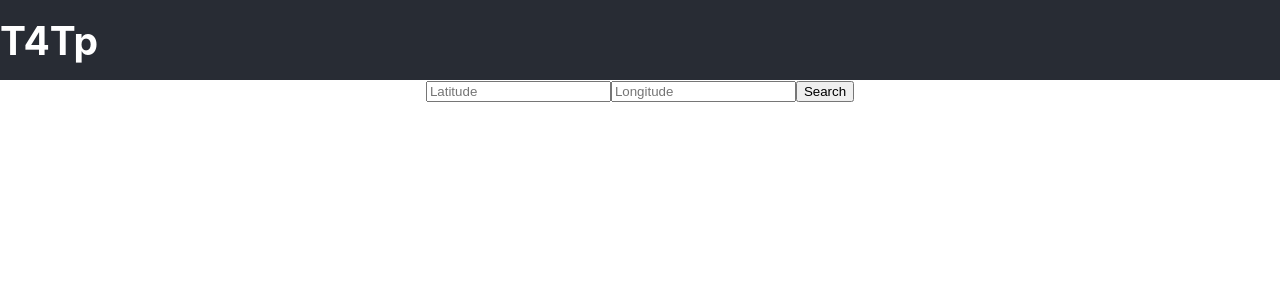
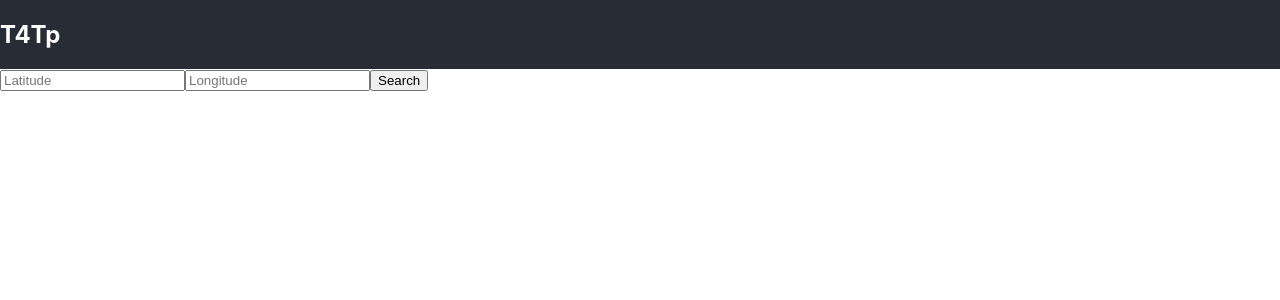
Before and after one commit to AsherSpurr/t4t-p, a React (Create React App) app: page / in a window 1280 px wide. Shown: the top 300 px of the page. Built offline with nearby package versions, Linux system fonts and the light colour scheme; no server answers.

Commit message:
fetch working but on infinate loop - update dependancys

```diff
--- a/public/index.html
+++ b/public/index.html
@@ -6,8 +6,8 @@
     <meta name="viewport" content="width=device-width, initial-scale=1" />
     <meta name="theme-color" content="#000000" />
     <meta
-      name="description"
-      content="Web site created using create-react-app"
+      name="T4T P"
+      content="Web site for finding transgender safe bathrooms."
     />
     <link rel="apple-touch-icon" href="%PUBLIC_URL%/logo192.png" />
     <!--
@@ -24,7 +24,7 @@
       work correctly both with client-side routing and a non-root public URL.
       Learn how to configure a non-root public URL by running `npm run build`.
     -->
-    <title>React App</title>
+    <title>T4T P</title>
   </head>
   <body>
     <noscript>You need to enable JavaScript to run this app.</noscript>
--- a/src/Components/App/App.css
+++ b/src/Components/App/App.css
@@ -1,32 +1,16 @@
 .App {
-  text-align: center;
+  min-height: 100vh;
+  min-width: 100vw;
 }
-
-.App-logo {
-  height: 40vmin;
-  pointer-events: none;
-}
-
-@media (prefers-reduced-motion: no-preference) {
-  .App-logo {
-    animation: App-logo-spin infinite 20s linear;
-  }
-}
-
 .App_header {
   background-color: #282c34;
   max-height: 10vh;
   display: flex;
   align-items: center;
-  font-size: calc(10px + 2vmin);
+  font-size: 1em;
   color: white;
 }
 
-@keyframes App-logo-spin {
-  from {
-    transform: rotate(0deg);
-  }
-  to {
-    transform: rotate(360deg);
-  }
+.main {
+  height: 100vh;
 }
--- a/src/Components/App/App.js
+++ b/src/Components/App/App.js
@@ -4,16 +4,18 @@ import About from '../about/About'
 import Landing from '../landing/Landing'
 import Error from '../error/Error'
 import LocDetails from '../locDetails/LocDetails'
-import { useState } from 'react';
+import { useState, useCallback } from 'react';
 
 function App() {
   const [locs, setLocs] = useState([])
+
 
   function updateLocs(locs) {
     if(locs) {
       setLocs(locs)
     }
   }
+  console.log(locs)
   return (
     <div className="App">
       <header className="App_header">
--- a/src/Components/landing/Landing.js
+++ b/src/Components/landing/Landing.js
@@ -1,5 +1,5 @@
 import './Landing.css';
-import { useState } from 'react'
+import { useState, useEffect } from 'react'
 import Search from '../search/Search'
 import Filter from '../filter/Filter'
 import Locations from '../locations/Locations'
@@ -8,23 +8,35 @@ import { fetchBRsByLoc } from '../../apiCalls';
 const Landing = ({ updateLocs, locs }) => {
     //Handle fetch of actual bathrooms here
     //use updateLocs in Landing
+    const [lat, setlat] = useState('')
+    const [lon, setlon] = useState('')
 
-    async function handleBRsByLoc(lat, lon, ada, unisex ) {
+    useEffect(() => {
+        handleBRsByLoc(lat, lon)
+    }, [ lat, lon, updateLocs])
+
+    async function handleBRsByLoc(lat, lon) {
         try {
-            const locations = await fetchBRsByLoc(lat, lon, ada, unisex)
+            const locations = await fetchBRsByLoc(lat, lon)
             updateLocs(locations)
         } catch(error) {
             throw error
         }
     }
+
+    function setLatLonState(lat, lon) {
+        setlat(lat)
+        setlon(lon)
+    }
+
     return (
-        <>
+        <div className='Landing_wrapper'>
         {/* handle coordinates fetch in search
         use the return to fire the fetch in here to fetch bathrooms */}
-            <Search handleBRsByLoc={handleBRsByLoc}/>
+            <Search setLatLonState={setLatLonState}/>
             <Filter />
             <Locations locs={locs}/>
-        </>
+        </div>
     )
 }
 
--- a/src/Components/locations/Locations.js
+++ b/src/Components/locations/Locations.js
@@ -1,8 +1,9 @@
 import './Locations.css';
 
-const Locations = () => {
+const Locations = ({ locs }) => {
     return (
         <>
+        <h2>{locs.id}</h2>
         </>
     )
 }
--- a/src/Components/search/Search.js
+++ b/src/Components/search/Search.js
@@ -4,20 +4,29 @@ import { useEffect } from 'react';
 
 
 
-const Search = () => {
+const Search = ({ setLatLonState}) => {
     //Use google api to fetch -> then set state based off that fetch
-    const [lat, setLat] = useState()
-    const [lon, setLon] = useState()
+    const [lat, setLat] = useState('')
+    const [lon, setLon] = useState('')
+    //Convert to integers
 
     console.log(typeof(lon))
 
+    // useEffect(() => {
+    //     setLatLonState(lat, lon)
+    // }, [lat, lon, setLatLonState])
+
+    function wrapper(e) {
+        e.preventDefault()
+        setLatLonState(lat, lon)
+    }
 
     return (
         <div className='Search_div_container'>
             <form className='Search_form'>
-                <input className='Search_input' id='Search_lat_input' type='number' placeholder='Latitude'  name='lat' value={lat} onChange={(e) => setLat(e.target.value)}></input>
-                <input className='Search_input' id='Search_lon_input' type='number' placeholder='Longitude'  name='lon' value={lon} onChange={(e) => setLon(e.target.value)}></input>
-                <button className='Search_button' type='submit' value='submit'>Search</button>
+                <input className='Search_input' id='Search_lat_input' type='text' placeholder='Latitude'  name='lat' value={lat} onChange={(e) => setLat(e.target.value)}></input>
+                <input className='Search_input' id='Search_lon_input' type='text' placeholder='Longitude'  name='lon' value={lon} onChange={(e) => setLon(e.target.value)}></input>
+                <button className='Search_button' type='submit' onClick={(e) => wrapper(e)}>Search</button>
             </form>
         </div>
     )
--- a/src/apiCalls.js
+++ b/src/apiCalls.js
@@ -2,7 +2,7 @@
 //Bennett
 // 39.753604
 //-104.428580
-const fetchBRsByLoc = async (lat, lon, ada, unisex) => {
+const fetchBRsByLoc = async (lat, lon) => {
     try {
         const response = await fetch(`https://www.refugerestrooms.org/api/v1/restrooms/by_location?page=0&per_page=10&offset=0&lat=${lat}&lng=${lon}`)
         if(!response.ok) {
```
